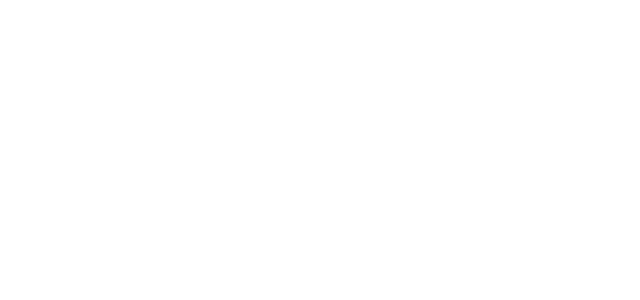
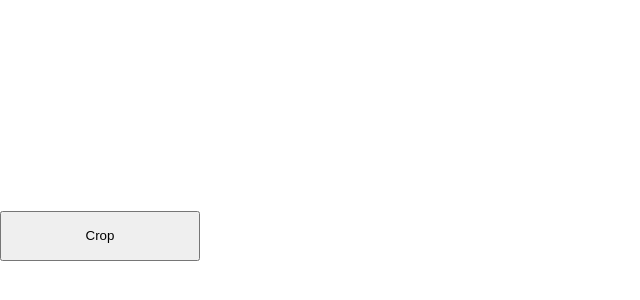
Before and after one commit to igrik12/image-cropping-tool, a React (Create React App) app: page / in a window 1280 px wide. Shown: the part 360-660 px from the top of the page, without its empty margins (0-640 px from the left). Built offline with nearby package versions, Linux system fonts and the light colour scheme.

Commit message:
working solution, but slow

```diff
--- a/src/App.js
+++ b/src/App.js
@@ -2,27 +2,65 @@ import React, { useState } from 'react';
 import ImageCropFeedback from './ImageCropFeedback';
 import './App.css';
 
+const initialArea = {
+  top: { x0: 50, y0: 50, x1: 350, y1: 50 },
+  left: { x0: 50, y0: 50, x1: 50, y1: 350 },
+  right: { x0: 350, y0: 50, x1: 350, y1: 350 },
+  bottom: { x0: 50, y0: 350, x1: 350, y1: 350 },
+};
+
 function App() {
-  const [area, setArea] = useState({ start: { x: 50, y: 50 }, end: { x: 350, y: 350 } });
+  const [area, setArea] = useState(initialArea);
   const [startCropping, setStartCropping] = useState(false);
+  const [url, setUrl] = useState('https://placekitten.com/600/600');
+  const [croppedImageUrl, setCroppedImageUrl] = useState(url);
 
+  const handleCrop = () => {
+    setUrl(croppedImageUrl);
+  };
+
+  const cropImage = (coords, startCropping) => {
+    const width = area.top.x1 - area.top.x0;
+    const height = area.left.y1 - area.left.y0;
+    const canvas = document.createElement('canvas');
+    canvas.height = height;
+    canvas.height = width;
+    const ctx = canvas.getContext('2d');
+    let image = new Image();
+    image.src = url;
+    image.crossOrigin = 'Anonymous';
+    ctx.drawImage(image, area.top.x0, area.left.y0, width, height, 0, 0, width, height);
+    setCroppedImageUrl(canvas.toDataURL());
+  };
+
+  let top, left, right, bottom;
   const handleOnAreaSelect = (coords) => {
     if (startCropping) {
-      setArea({ start: area.start, end: coords });
+      top = { x0: area.top.x0, y0: area.top.y0, x1: coords.x, y1: area.top.y1 };
+      left = { x0: area.top.x0, y0: area.top.y0, x1: area.top.x0, y1: coords.y };
+      right = { x0: coords.x, y0: area.top.y0, x1: coords.x, y1: coords.y };
+      bottom = { x0: area.top.x0, y0: coords.y, x1: coords.x, y1: coords.y };
+      cropImage(coords, startCropping);
     } else {
-      setArea({ start: coords, end: coords });
+      top = left = right = bottom = { x0: coords.x, y0: coords.y, x1: coords.x, y1: coords.y };
     }
+    setArea({ top, left, right, bottom });
   };
 
   return (
     <div className='App'>
       <ImageCropFeedback
-        imageUrl='https://placekitten.com/600/600'
+        imageUrl={url}
         start={area.start}
         end={area.end}
+        top={area.top}
+        left={area.left}
+        right={area.right}
+        bottom={area.bottom}
         startCropping={startCropping}
         setStartCropping={setStartCropping}
         onAreaSelect={handleOnAreaSelect}
+        handleCrop={handleCrop}
       />
     </div>
   );
--- a/src/ImageCropFeedback.js
+++ b/src/ImageCropFeedback.js
@@ -1,17 +1,20 @@
-import React, { useRef, useEffect, useLayoutEffect, forwardRef, useState } from 'react';
+import React, { useRef, useEffect, useLayoutEffect, forwardRef } from 'react';
 
 export default function ImageCropFeedback({
   imageUrl,
-  start,
-  end,
+  top,
+  left,
+  right,
+  bottom,
   onAreaSelect = () => {},
   startCropping,
   setStartCropping,
+  handleCrop,
 }) {
   const canvasRef = useRef();
   const imageRef = useRef();
   const contextRef = useRef();
-  const firstRun = useRef(true);
+  const initialRun = useRef(true);
 
   useLayoutEffect(() => {
     const currentCanvas = canvasRef.current;
@@ -23,33 +26,20 @@ export default function ImageCropFeedback({
     currentImage.onload = () => {
       contextRef.current.drawImage(currentImage, 0, 0);
     };
-  }, []);
+  }, [imageUrl]);
 
   useEffect(() => {
+    if (startCropping || initialRun.current) {
+      initialRun.current = false;
       const drawLineCtx = drawLine(contextRef.current);
-    let top;
-    let left;
-    let right;
-    let bottom;
-    if (firstRun.current) {
-      top = { x0: 50, y0: 50, x1: 350, y1: 50 };
-      left = { x0: 50, y0: 50, x1: 50, y1: 350 };
-      right = { x0: 350, y0: 50, x1: 350, y1: 350 };
-      bottom = { x0: 50, y0: 350, x1: 350, y1: 350 };
-      firstRun.current = false;
-    } else {
-      top = { x0: start.x, y0: start.y, x1: end.x, y1: start.y };
-      left = { x0: start.x, y0: start.y, x1: start.x, y1: end.y };
-      right = { x0: end.x, y0: start.y, x1: end.x, y1: end.y };
-      bottom = { x0: start.x, y0: end.y, x1: end.x, y1: end.y };
-    }
       contextRef.current.clearRect(0, 0, canvasRef.current.width, canvasRef.current.height);
       contextRef.current.drawImage(imageRef.current, 0, 0);
       drawLineCtx(top);
       drawLineCtx(left);
       drawLineCtx(right);
       drawLineCtx(bottom);
-  }, [start, end]);
+    }
+  }, [top, left, right, bottom, startCropping]);
 
   return (
     <div>
@@ -58,14 +48,17 @@ export default function ImageCropFeedback({
         onMouseMove={handleMouseMove(onAreaSelect, startCropping)}
         ref={canvasRef}
       ></canvas>
+      <button style={{ width: 200, height: 50, marginTop: -10 }} onClick={handleCrop}>
+        Crop
+      </button>
       <Image ref={imageRef} url={imageUrl} style={{ opacity: 0 }} />
     </div>
   );
 }
 
 const handleClick = (onAreaSelect, setStartCropping, ctx) => (event) => {
+  setStartCropping((state) => !state);
   onAreaSelect({ x: event.clientX, y: event.clientY });
-  setStartCropping((state) => !state);
 };
 
 const handleMouseMove = (onAreaSelect, startCropping) => (event) => {
```
Also changed, not shown: 1 other file (tests, documents, lock files or other folders). Lines whose indentation alone changed are shown as unchanged.
